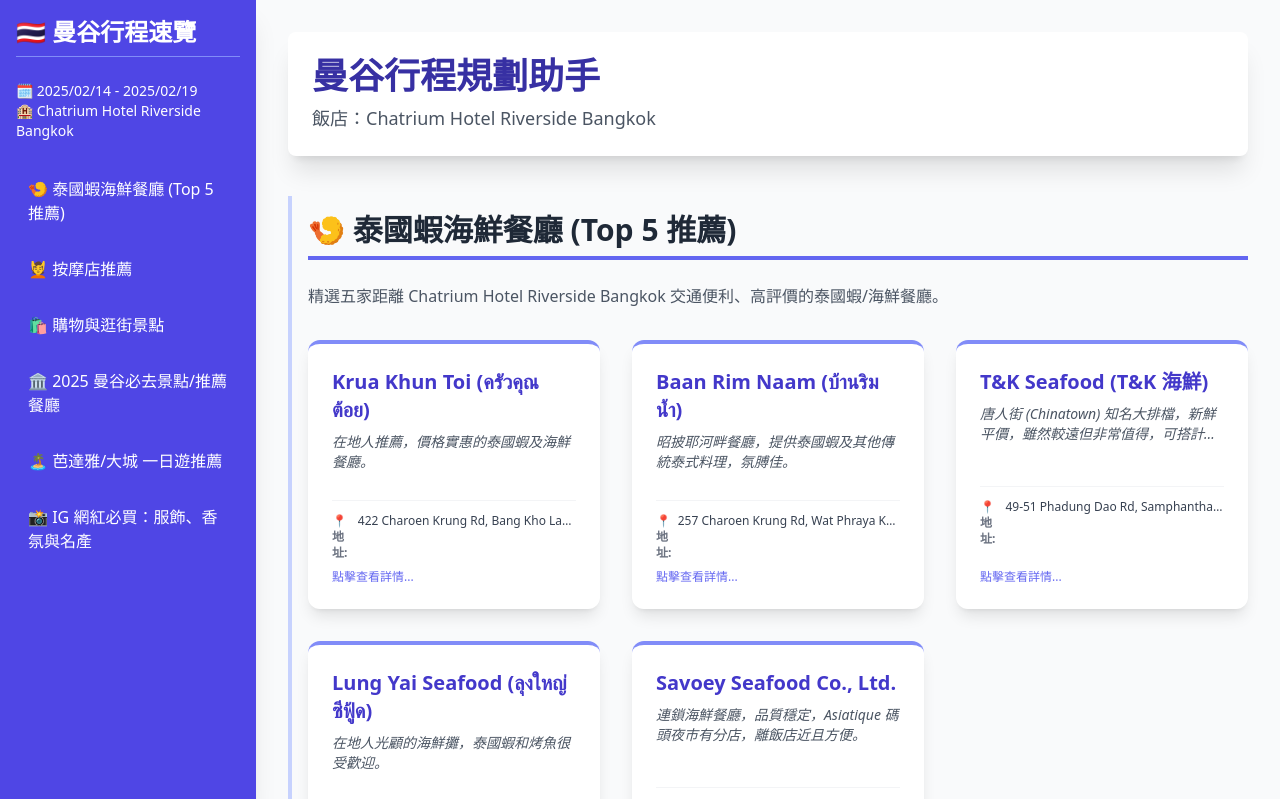
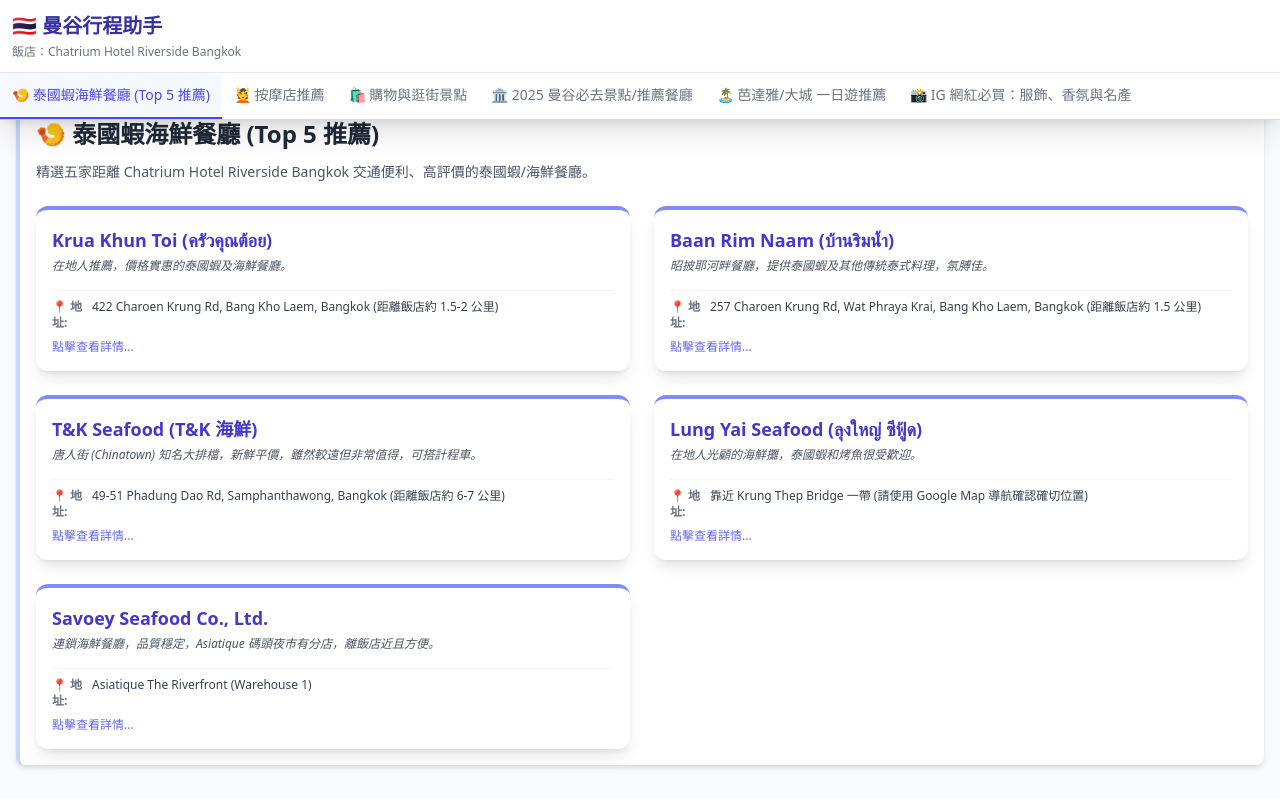
Before and after one commit to yvettechen0214/bangkok-trip-planner, a React (Vite) app: page / in a window 1280 px wide. Shown: the top 799 px of the page. Built offline with nearby package versions, Linux system fonts and the light colour scheme.

Commit message:
update: 新增更多地點

```diff
--- a/src/App.jsx
+++ b/src/App.jsx
@@ -1,90 +1,56 @@
 import { tripData } from './tripData'; // 導入您的旅遊數據
-import React, { useState } from 'react'; // 導入 React 狀態管理
-
-// --- 組件: 側邊導航欄 ---
-const Sidebar = ({ categories }) => {
-    return (
-        <aside className="w-64 fixed top-0 left-0 h-screen bg-indigo-600 p-4 text-white shadow-xl">
-            <h1 className="text-2xl font-bold mb-6 border-b border-indigo-400 pb-2">🇹🇭 曼谷行程速覽</h1>
-            <div className="mb-6 text-sm">
-                <p>🗓️ {tripData.tripInfo.dates}</p>
-                <p>🏨 {tripData.tripInfo.hotel}</p>
-            </div>
-            <nav className="space-y-2">
-                {categories.map((category) => (
-                    <a
-                        key={category.id}
-                        href={`#${category.id}`}
-                        // 使用 Tailwind 樣式實現互動性
-                        className="block p-3 rounded-lg hover:bg-indigo-700 transition-colors"
-                    >
-                        {category.name}
-                    </a>
-                ))}
-            </nav>
-        </aside>
-    );
-};
+import React from 'react';
+// 注意：LocationCard 組件保持不變，但請確認它是正確的版本（包含模態框功能）
 
 // --- 組件: 地點卡片 (LocationCard) ---
+// 保持這個組件不動，確保它在 App 組件之上
 const LocationCard = ({ item }) => {
-    // 引入 React 狀態 hook
     const [isOpen, setIsOpen] = React.useState(false);
-
     const handleOpen = () => setIsOpen(true);
     const handleClose = () => setIsOpen(false);
+    const mapsLink = `https://www.google.com/maps/search/?api=1&query=${encodeURIComponent(item.address)}`;
 
     return (
         <div className="relative h-full">
-            {/* 點擊觸發區塊 */}
             <div
-                className="bg-white p-6 rounded-xl shadow-lg hover:shadow-2xl transition-all duration-300 border-t-4 border-indigo-400 cursor-pointer h-full flex flex-col justify-between"
+                className="bg-white p-4 rounded-xl shadow-lg hover:shadow-2xl transition-all duration-300 border-t-4 border-indigo-400 cursor-pointer h-full flex flex-col justify-between"
                 onClick={handleOpen}
             >
                 <div>
-                    <h4 className="text-xl font-semibold text-indigo-700 mb-2">{item.name}</h4>
-                    <p className="text-gray-600 mb-3 text-sm italic line-clamp-2">{item.detail}</p>
+                    <h4 className="text-lg font-semibold text-indigo-700 mb-1 line-clamp-1">{item.name}</h4>
+                    <p className="text-gray-600 mb-2 text-xs italic line-clamp-2">{item.detail}</p>
                 </div>
-
-                {/* 預覽資訊 (只顯示地址) */}
-                <div className="text-xs space-y-1 mt-4 pt-3 border-t border-gray-100">
+                <div className="text-xs space-y-1 mt-2 pt-2 border-t border-gray-100">
                     <p className="flex items-start">
-                        <strong className="w-12 text-gray-500">📍 地址:</strong>
+                        <strong className="w-10 text-gray-500">📍 地址:</strong>
                         <span className="text-gray-700 truncate">{item.address}</span>
                     </p>
                 </div>
-
                 <span className="text-xs mt-2 text-indigo-500 font-medium">點擊查看詳情...</span>
             </div>
 
-            {/* 浮現的模態框 (Modal) - 只有當 isOpen 為 true 時顯示 */}
             {isOpen && (
                 <div
                     className="fixed inset-0 z-50 flex items-center justify-center bg-gray-900 bg-opacity-75 p-4"
-                    onClick={handleClose} // 點擊背景關閉
+                    onClick={handleClose}
                 >
                     <div
-                        className="bg-white rounded-lg shadow-2xl max-w-lg w-full p-8 relative transform transition-all scale-100"
-                        onClick={(e) => e.stopPropagation()} // 阻止點擊模態框內部時關閉
+                        className="bg-white rounded-lg shadow-2xl max-w-lg w-full p-6 relative"
+                        onClick={(e) => e.stopPropagation()}
                     >
-                        {/* 關閉按鈕 */}
                         <button
                             className="absolute top-3 right-3 text-gray-500 hover:text-gray-800 text-2xl"
                             onClick={handleClose}
                         >
-                            &times;
+                            ×
                         </button>
-
-                        {/* 詳細內容標題 */}
-                        <h3 className="text-3xl font-bold text-indigo-700 mb-4 border-b pb-2">{item.name}</h3>
-                        <p className="text-gray-600 mb-6 text-base italic">{item.detail}</p>
-
-                        {/* 詳細內容清單 */}
-                        <div className="space-y-4 text-sm">
+                        <h3 className="text-2xl font-bold text-indigo-700 mb-3 border-b pb-1">{item.name}</h3>
+                        <p className="text-gray-600 mb-4 text-sm italic">{item.detail}</p>
+                        <div className="space-y-3 text-sm">
                             <p className="flex items-start">
                                 <strong className="w-20 text-gray-500">📍 地址:</strong>
                                 <a
-                                    href={`https://www.google.com/maps/search/?api=1&query=${encodeURIComponent(item.address)}`}
+                                    href={mapsLink}
                                     target="_blank"
                                     rel="noopener noreferrer"
                                     className="text-blue-500 hover:text-blue-700 underline break-words"
@@ -105,45 +71,73 @@
         </div>
     );
 };
+// --- LocationCard 組件結束 ---
 
 
-// --- 主要應用程式組件 ---
+// --- 主要應用程式組件 (App) ---
 function App() {
-    const { categories } = tripData; // 解構出分類數據
+    const { tripInfo, categories } = tripData;
+
+    // 🎯 新增狀態：追蹤當前選中的分類 ID
+    const [selectedCategory, setSelectedCategory] = React.useState(categories[0].id);
+
+    // 找到當前選中的分類物件
+    const currentCategory = categories.find(cat => cat.id === selectedCategory);
 
     return (
-        <div className="flex bg-gray-50 min-h-screen">
-            {/* 側邊導航 */}
-            <Sidebar categories={categories} />
+        <div className="bg-gray-50 min-h-screen">
+
+            {/* 頂部導航/標籤頁 (固定在最上方) */}
+            <header className="fixed top-0 left-0 right-0 z-20 bg-white shadow-xl">
+                {/* 標題與簡介 - 適合手機頂部 */}
+                <div className="p-3 border-b border-indigo-100">
+                    <h2 className="text-xl font-extrabold text-indigo-800 line-clamp-1">🇹🇭 曼谷行程助手</h2>
+                    <p className="text-xs text-gray-500 mt-1">飯店：{tripInfo.hotel}</p>
+                </div>
+
+                {/* 分類選項卡 (Tabs) */}
+                <nav className="flex overflow-x-auto whitespace-nowrap border-b border-indigo-200">
+                    {categories.map((category) => (
+                        <button
+                            key={category.id}
+                            onClick={() => setSelectedCategory(category.id)}
+                            className={`
+                                p-3 text-sm font-medium transition-colors border-b-2
+                                ${selectedCategory === category.id
+                                    ? 'text-indigo-600 border-indigo-600 bg-indigo-50/50' // 選中樣式
+                                    : 'text-gray-500 border-transparent hover:text-indigo-600' // 未選中樣式
+                                }
+                            `}
+                        >
+                            {category.name}
+                        </button>
+                    ))}
+                </nav>
+            </header>
 
             {/* 主要內容區 */}
-            <main className="flex-1 ml-64 p-8 main-content">
+            <main className="pt-[110px] p-4"> {/* pt-[110px] 確保內容在固定頂部導航下方 */}
 
-                <header className="mb-10 p-6 bg-white rounded-lg shadow-xl sticky top-0 z-10">
-                    <h2 className="text-4xl font-extrabold text-indigo-800">曼谷行程規劃助手</h2>
-                    <p className="mt-2 text-lg text-gray-600">飯店：{tripData.tripInfo.hotel}</p>
-                </header>
+                {/* 顯示當前選中的分類內容 */}
+                {currentCategory && (
+                    <section
+                        key={currentCategory.id}
+                        id={currentCategory.id}
+                        className="mb-10 pt-2 border-l-4 border-indigo-200 pl-4 bg-white p-4 rounded-lg shadow-md"
+                    >
+                        <h3 className="text-2xl font-bold text-gray-800 mb-3">
+                            {currentCategory.name}
+                        </h3>
+                        <p className="text-gray-600 mb-6 text-sm">{currentCategory.description}</p>
 
-                {/* 根據 JSON 資料動態渲染每個分類區塊 */}
-                {categories.map((category) => (
-                    <section
-                        key={category.id}
-                        id={category.id}
-                        className="mb-16 pt-4 border-l-4 border-indigo-200 pl-4" // 左邊邊框增加視覺層次
-                    >
-                        <h3 className={`text-3xl font-bold text-gray-800 mb-6 border-b-4 border-indigo-500 pb-2`}>
-                            {category.name}
-                        </h3>
-                        <p className="text-gray-600 mb-8">{category.description}</p>
-
-                        <div className="grid gap-8 md:grid-cols-2 lg:grid-cols-3">
+                        <div className="grid gap-6 sm:grid-cols-2"> {/* 手機上改為兩欄，平板/電腦上三欄 */}
                             {/* 渲染該分類下的所有地點卡片 */}
-                            {category.items.map((item, index) => (
+                            {currentCategory.items.map((item, index) => (
                                 <LocationCard key={index} item={item} />
                             ))}
                         </div>
                     </section>
-                ))}
+                )}
             </main>
         </div>
     );
```
